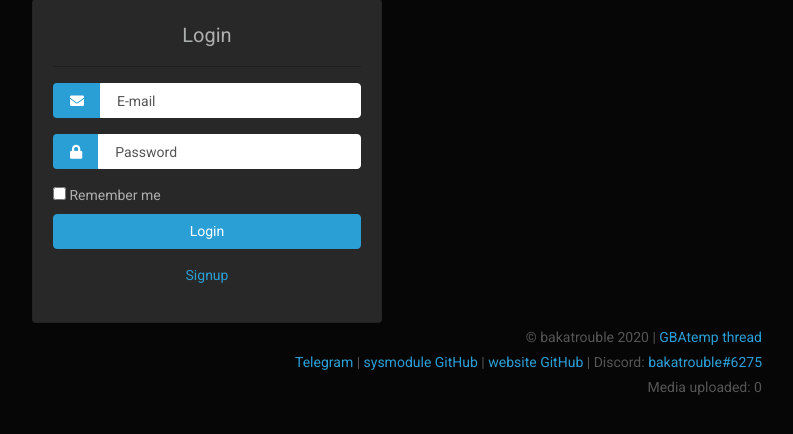
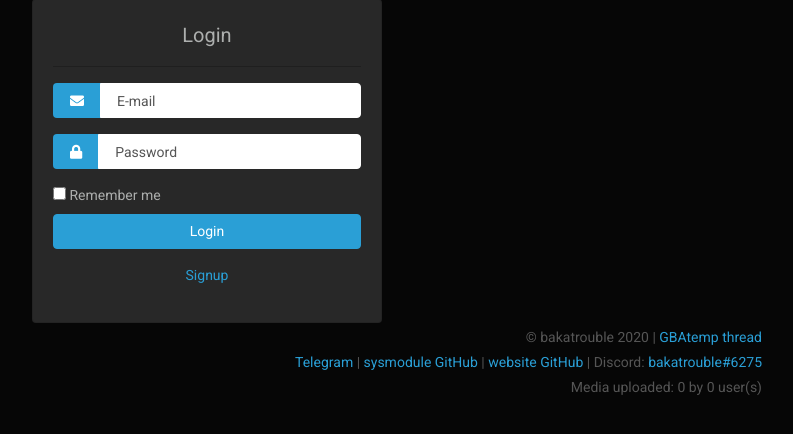
Before and after one commit to bakatrouble/sys-screenuploader-web, a Django app: page /cabinet/login/?next=/cabinet/destinations/new/1/ in a window 1280 px wide. Shown: the part 54-488 px from the top of the page, without its empty margins (433-1226 px from the left). Run offline with Django 3.2, Linux system fonts and the light colour scheme; data that the repository does not hold is empty; parts of the project's set-up code (start-up, migrations or seed data) failed here and were passed over; some libraries are stand-ins or nearby versions.

Commit message:
add active users counter to footer

```diff
--- a/app/templates/_base.html
+++ b/app/templates/_base.html
@@ -60,7 +60,7 @@
     Discord: <a href="https://discordapp.com/users/239822072115625984" target="_blank">bakatrouble#6275</a>
 </div>
 <div class="container text-right text-muted mt-1">
-    Media uploaded: {{ media_count }}
+    Media uploaded: {{ media_count }} by {{ user_count }} user(s)
 </div>
 <script data-turbolinks-eval="false" src="{% static 'vendor/jquery/jquery.js' %}"></script>
 <script data-turbolinks-eval="false" src="{% static 'vendor/popper/umd/popper.min.js' %}"></script>
--- a/config/utils.py
+++ b/config/utils.py
@@ -1,6 +1,7 @@
 from django.http import HttpRequest
 
 from app.models import UploadedMedia
+from users.models import User
 
 
 def turbolinks(request: HttpRequest):
@@ -13,5 +14,6 @@ def turbolinks(request: HttpRequest):
 def media_count(request: HttpRequest):
     ctx = {
         'media_count': UploadedMedia.objects.count(),
+        'user_count': User.objects.filter(destinations__media__isnull=False).distinct().count()
     }
     return ctx
```
